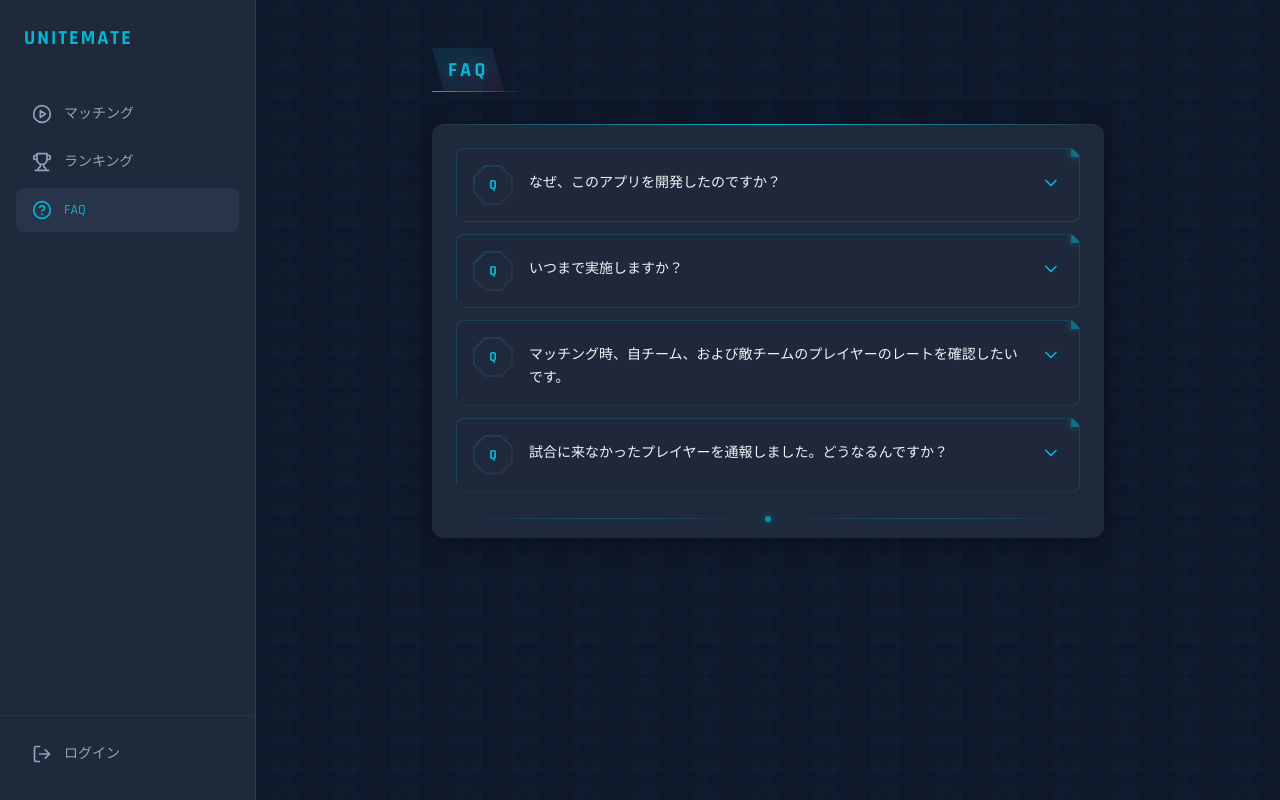
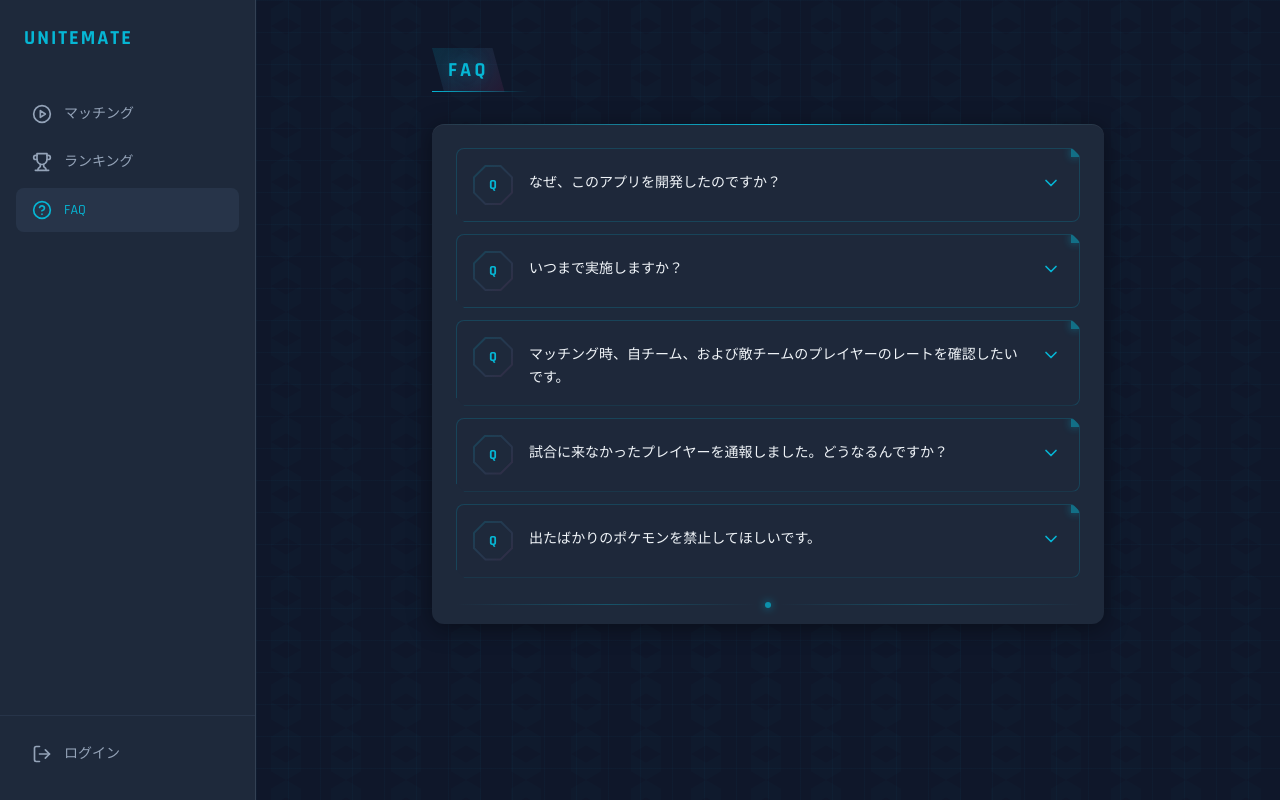
Before and after one commit to juv-shun/unitemate-v2, a React (Vite) app: page /faq in a window 1280 px wide. Built offline with nearby package versions, Linux system fonts and the light colour scheme; no server answers.

Commit message:
feat: FAQに1つ追加

```diff
--- a/src/features/faq/FaqPage.tsx
+++ b/src/features/faq/FaqPage.tsx
@@ -31,6 +31,12 @@ const faqItems: FaqItem[] = [
     answer:
       "同じゲームに参加していた複数のプレイヤーから通報が確認されると、システム側で自動的に、60分間マッチングできないペナルティが付与されます。\nスクリーンショットを添付できますが、将来的な対応のためにある機能であり、現状では、運用コストを下げるため、人手による確認はしていません。",
     delay: 0.3,
+  },
+  {
+    question: "出たばかりのポケモンを禁止してほしいです。",
+    answer:
+      "現状では、禁止しても、違反したことによるペナルティ付与する運用コストをかけられないことから、禁止しない方向にしています。",
+    delay: 0.4,
   },
 ];
 
```
